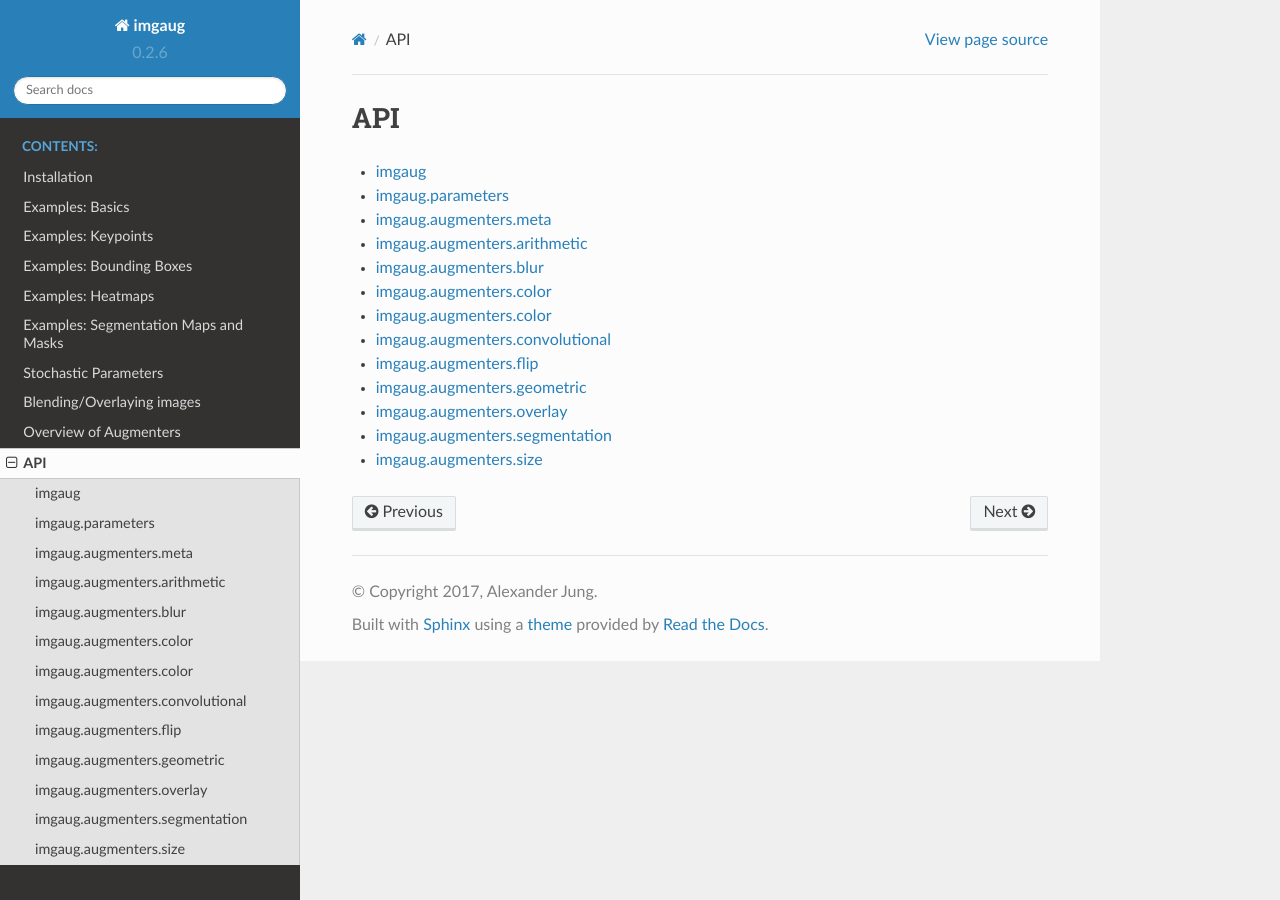
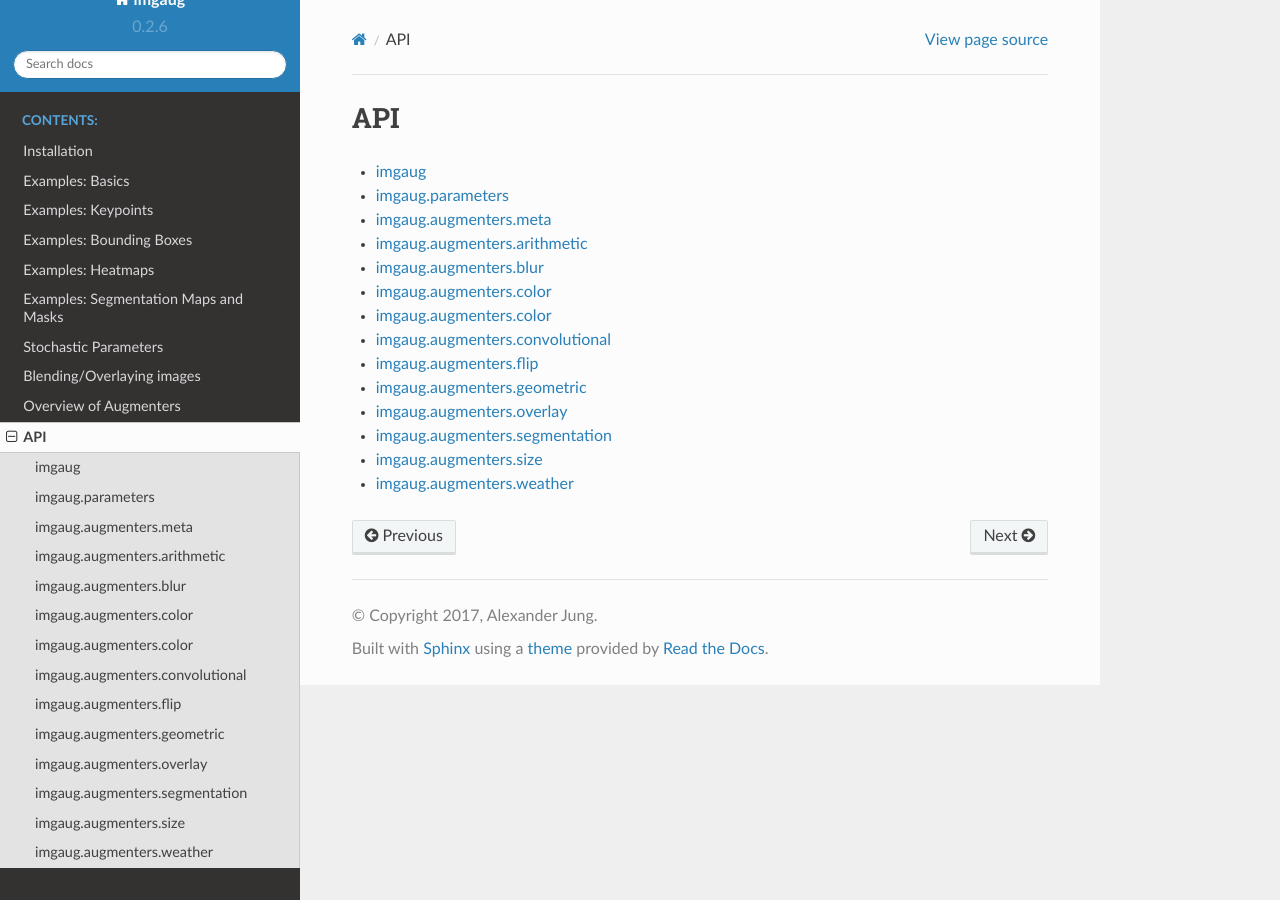
Before and after one commit to aleju/imgaug, a Sphinx documentation site: the page built from docs/source/api.rst, in a window 1280 px wide. Built offline with Sphinx 7.4.7 and the Read the Docs theme 2.0.0, drawn with Linux system fonts in a browser that asks for light colours; formulas are drawn with MathJax 3.

Commit message:
Add weather augmenters to API docs

```diff
--- a/docs/source/api.rst
+++ b/docs/source/api.rst
@@ -17,3 +17,4 @@ API
    api_augmenters_overlay
    api_augmenters_segmentation
    api_augmenters_size
+   api_augmenters_weather
--- /dev/null
+++ b/docs/source/api_augmenters_weather.rst
@@ -0,0 +1,7 @@
+imgaug.augmenters\.weather
+=======================
+
+.. automodule:: imgaug.augmenters.weather
+    :members:
+    :undoc-members:
+    :show-inheritance:
```
